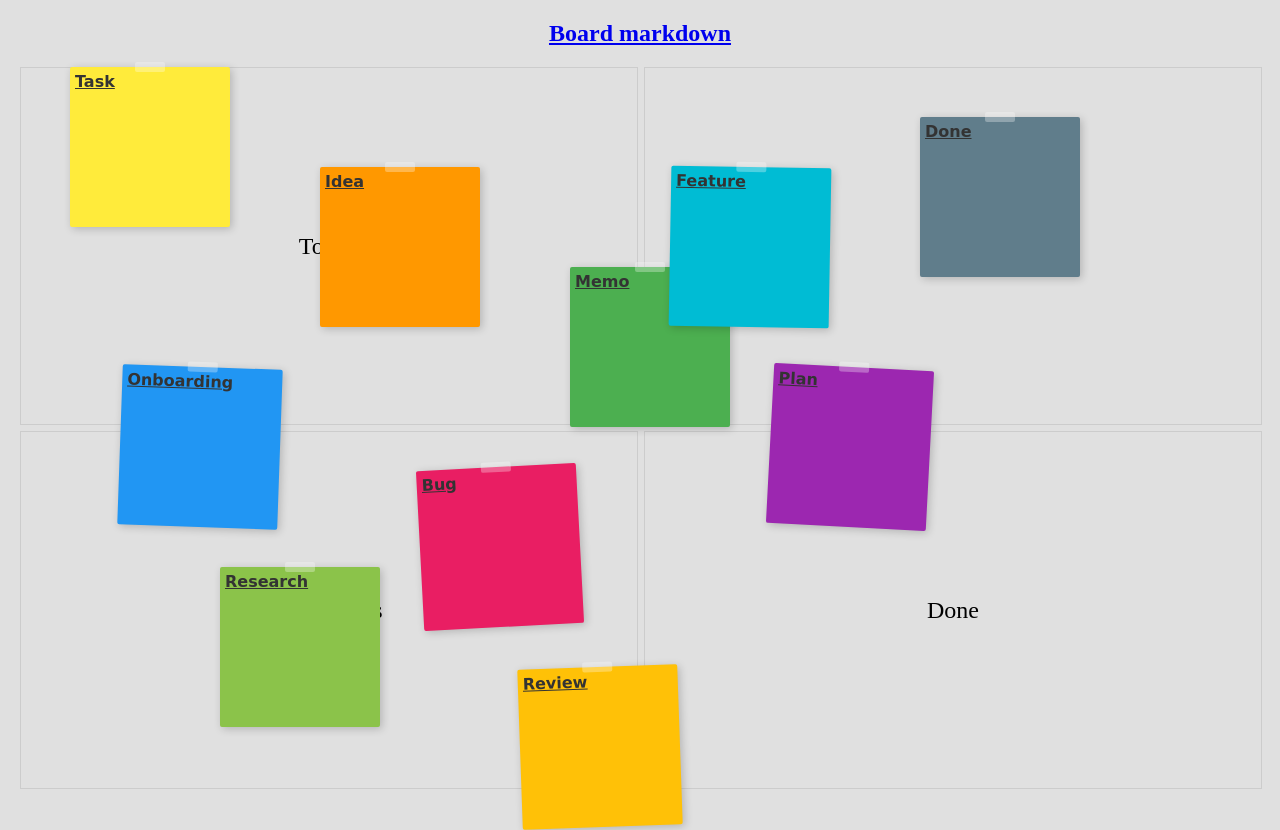
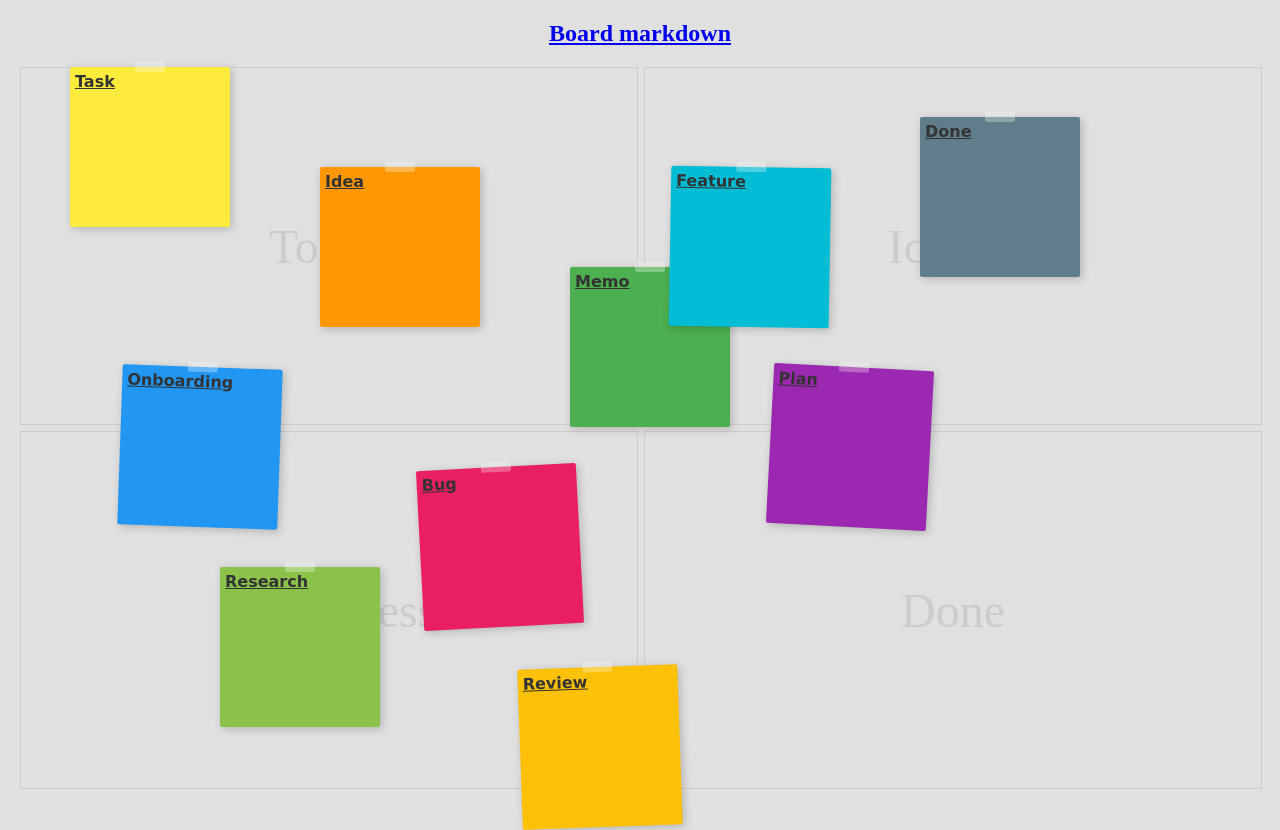
Before and after one commit to wasabina67/board-markdown, a React (Vite) app: page / in a window 1280 px wide. Built offline with nearby package versions, Linux system fonts and the light colour scheme.

Commit message:
Update src/App.css

```diff
--- a/src/App.css
+++ b/src/App.css
@@ -23,7 +23,8 @@
     display: flex;
     align-items: center;
     justify-content: center;
-    font-size: 1.5em;
+    font-size: 3em;
+    color: #ccc;
 }
 
 .sticky-note {
```
